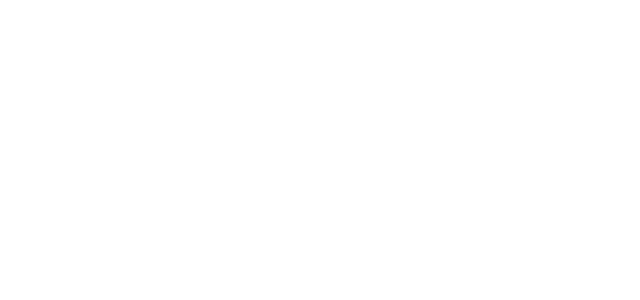
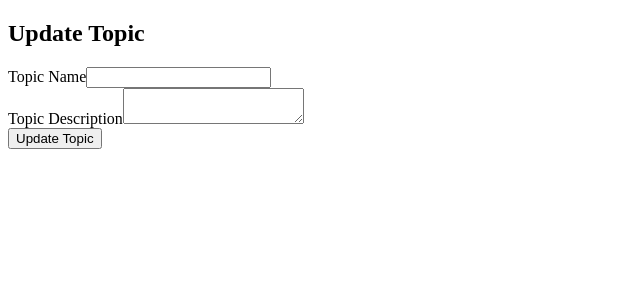
Before and after one commit to LittleLittleLittleR/CVWO-Assignment-2026, a React (Vite) app in the folder frontend/: page /updateTopics/1 in a window 1280 px wide. Before the commit this address had no page. Shown: the top 300 px of the page, without its empty margins (0-640 px from the left). Built offline with nearby package versions, Linux system fonts and the light colour scheme; no server answers.

Commit message:
add updateTopics page

```diff
--- a/frontend/src/App.tsx
+++ b/frontend/src/App.tsx
@@ -4,6 +4,7 @@
 import User from "./pages/userProfile";
 import Topic from "./pages/topic";
 import AddTopics from "./pages/addTopics";
+import UpdateTopics from "./pages/updateTopics";
 import { useAuth } from "./Auth";
 
 function App() {
@@ -24,6 +25,7 @@
           <Route path="/users/:username" element={<User/>} />
           <Route path="/topics/:topicid" element={<Topic/>} />
           <Route path="/addTopics" element={<AddTopics />} />
+          <Route path="/updateTopics/:topicid" element={<UpdateTopics />} />
         </Routes>
       </BrowserRouter>
     </>
--- a/frontend/src/pages/topic.tsx
+++ b/frontend/src/pages/topic.tsx
@@ -6,25 +6,37 @@
 import UserIcon from '../components/UserIcon';
 import { useAuth } from '../Auth';
 
+import type { TopicResponse } from '../../types/topic';
+import type { PostResponse } from '../../types/post';
+
 export default function Topic() {
-  const api_url = import.meta.env.API_URL || 'http://localhost:8000';
+  const api_url = import.meta.env.API_URL || 'http://localhost:8080';
   const { user } = useAuth();
 
   const { topicid } = useParams<{ topicid: string }>();
 
-  const [posts, setPosts] = useState<Array<any>>([]);
+  const [topic, setTopic] = useState<TopicResponse | null>(null);
+  const [posts, setPosts] = useState<Array<PostResponse>>([]);
 
-  const fetchPostsByTopicId = async () => {
+  const fetchTopicDetails = async () => {
     try {
-      const response = await fetch(`${api_url}/posts/topicid/${topicid}`, {
+      const topicResponse = await fetch(`${api_url}/topics/id/${topicid}`, {
+        method: 'GET',
+        headers: {
+          'Content-Type': 'application/json',
+        },
+      });
+      const postResponse = await fetch(`${api_url}/posts/topicid/${topicid}`, {
         method: 'GET',
         headers: {
           'Content-Type': 'application/json',
         },
       });
 
-      const json = await response.json();
-      setPosts(json);
+      const topicJson = await topicResponse.json();
+      const postJson = await postResponse.json();
+      setTopic(topicJson[0]);
+      setPosts(postJson);
 
     } catch (error) {
       console.error('Error fetching posts:', error);
@@ -32,7 +44,7 @@
   };
 
   useEffect(() => {
-    fetchPostsByTopicId();
+    fetchTopicDetails();
   }, []);
 
   return (
@@ -46,6 +58,10 @@
         </Link>}
       </div>
       <main className="flex-1">
+        <Header variant="sub" title={topic?.topic_name} />
+        <Link to={`/updateTopics/${topicid}`}>
+          <Button variant="secondary" value="Update Topic"/>
+        </Link>
         <div>
           <Header variant="sub" title="Posts" />
           <ul>
--- /dev/null
+++ b/frontend/src/pages/updateTopics.tsx
@@ -0,0 +1,76 @@
+import { useState, useEffect } from 'react';
+import { useParams, useNavigate } from 'react-router-dom';
+
+import Header from '../components/Header';
+
+export default function UpdateTopics() {
+  const navigate = useNavigate();
+  const api_url = import.meta.env.API_URL || 'http://localhost:8080';
+
+  const { topicid } = useParams<{ topicid: string }>();
+
+  const [topicName, setTopicName] = useState('');
+  const [topicDescription, setTopicDescription] = useState('');
+
+  const getTopic = async () => {
+    try {
+      const response = await fetch(`${api_url}/topics/id/${topicid}`, {
+        method: 'GET',
+        headers: {
+          'Content-Type': 'application/json',
+        },
+      });
+
+      const json = (await response.json())[0];
+      setTopicName(json.topic_name);
+      setTopicDescription(json.topic_description);
+    } catch (error) {
+      console.error('Error fetching topic:', error);
+    }
+  };
+
+  const updateTopic = async (e: React.FormEvent<HTMLFormElement>) => {
+    e.preventDefault();
+    try {
+      const response = await fetch(`${api_url}/topics/id/${topicid}`, {
+        method: 'PUT',
+        headers: {
+          'Content-Type': 'application/json',
+        },
+        body: JSON.stringify({
+          topic_name: topicName,
+          topic_description: topicDescription,
+        }),
+      });
+
+      const json = (await response.json())[0];
+      console.log('Topic updated:', json);
+      navigate(`/topics/${json.id}`);
+
+    } catch (error) {
+      console.error('Error updating topic:', error);
+    }
+  };
+
+  useEffect(() => {
+      if (!topicid) return;
+      getTopic();
+  }, [topicid]);
+
+  return (
+    <div>
+      <Header variant="sub" title="Update Topic" />
+      <form onSubmit={updateTopic}>
+        <div>
+          <label htmlFor="topicName">Topic Name</label>
+          <input type="text" value={topicName} onChange={(e) => setTopicName(e.target.value)} />
+        </div>
+        <div>
+          <label htmlFor="topicDescription">Topic Description</label>
+          <textarea value={topicDescription} onChange={(e) => setTopicDescription(e.target.value)} />
+        </div>
+        <input type="submit" value="Update Topic" />
+      </form>
+    </div>
+  );
+}
```
